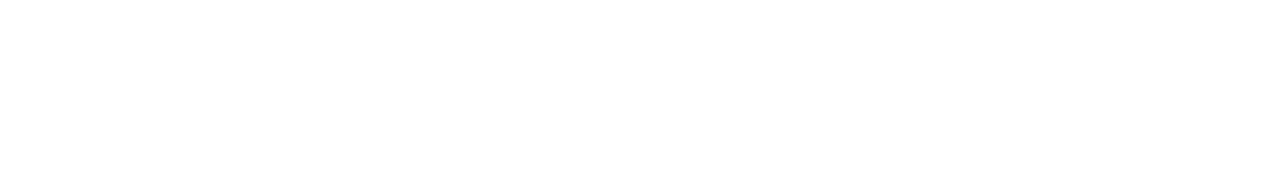
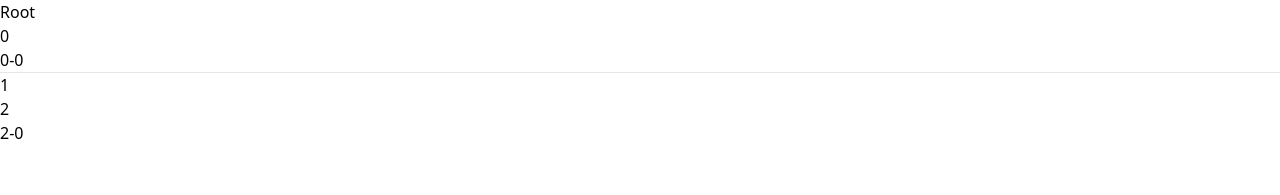
Before and after one commit to alareti/frontend, a Next.js app: page /code-exposition/react-wiki-toc in a window 1280 px wide. Shown: the top 195 px of the page. Built offline with nearby package versions, Linux system fonts and the light colour scheme.

Commit message:
Correctly Handles Recursive Sections

```diff
--- a/src/app/code-exposition/react-wiki-toc/page.tsx
+++ b/src/app/code-exposition/react-wiki-toc/page.tsx
@@ -10,17 +10,25 @@
 } from "@/src/utils/reactChildren";
 
 function Root({ children }: { children?: ReactNode }) {
-  const section = { id: "root", children: [] };
-  sectionsFromNode(children, section);
-  console.log(section);
+  console.log(JSON.stringify(sectionsFromRoot(children), null, "  "));
 
-  return <>{children}</>;
+  return (
+    <>
+      <h1>Root</h1>
+      {children}
+    </>
+  );
 }
 
-// type NestedTree<T> = null | T | NestedTree<T>[];
 interface Section {
   id: string;
   children: Section[];
+}
+
+function sectionsFromRoot(children: ReactNode): Section {
+  const section = { id: "root", children: [] };
+  sectionsFromNode(children, section);
+  return section;
 }
 
 function sectionsFromNode(node: ReactNode, section: Section): void {
@@ -29,20 +37,26 @@
   if (typeof node === "number") return;
   if (typeof node === "boolean") return;
 
+  const handleSingleNode = (node: ReactNode, section: Section) => {
+    if (isComponent(node, Node) && !isReactElementWithChildren(node)) {
+      section.children.push({ id: node.props.id, children: [] });
+    } else if (isComponent(node, Node) && isReactElementWithChildren(node)) {
+      const childSection = { id: node.props.id, children: [] };
+      section.children.push(childSection);
+      sectionsFromNode(node.props.children, childSection);
+    } else if (isReactElementWithChildren(node)) {
+      sectionsFromNode(node.props.children, section);
+    }
+  };
+
   if (isReactNodeIterator(node)) {
     const nodeArr = Array.from(node);
-
     nodeArr.forEach((node) => {
-      if (isComponent(node, Node) && !isReactElementWithChildren(node)) {
-      } else if (isComponent(node, Node) && isReactElementWithChildren(node)) {
-      } else if (isReactElementWithChildren(node)) {
-      }
+      handleSingleNode(node, section);
     });
   }
 
-  if (isComponent(node, Node) && !isReactElementWithChildren(node)) {
-  }
-
+  handleSingleNode(node, section);
   return;
 }
 
@@ -54,17 +68,30 @@
 }
 
 function Node({ children, id }: { children?: ReactNode; id: string }) {
-  return <>{children}</>;
+  return (
+    <>
+      <h2 id={id}>{id}</h2>
+      {children}
+    </>
+  );
 }
 
 export default function Index() {
   return (
     <Root>
-      <Node id="0"></Node>
+      <Node id="0">
+        <Node id="0-0"></Node>
+      </Node>
       <div>
+        <hr />
         <Node id="1"></Node>
-        <Node id="2"></Node>
+        <Node id="2">
+          <div>
+            <Node id="2-0"></Node>
+          </div>
+        </Node>
       </div>
+      <div className="h-screen w-screen"></div>
     </Root>
   );
 }
```
